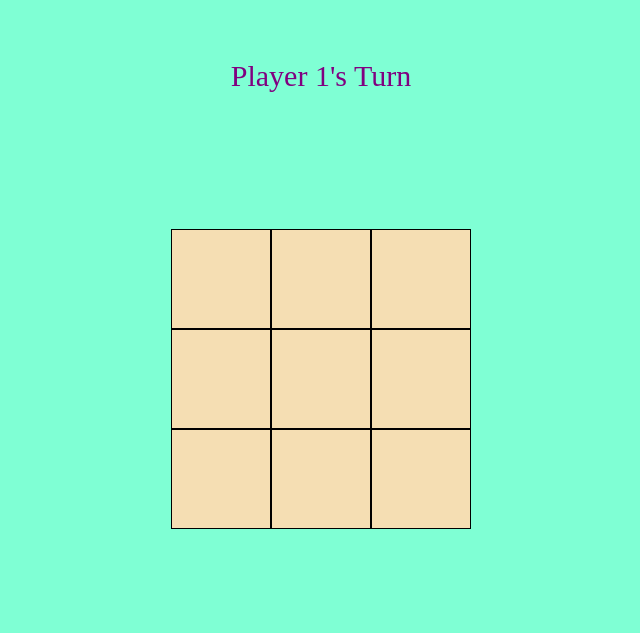
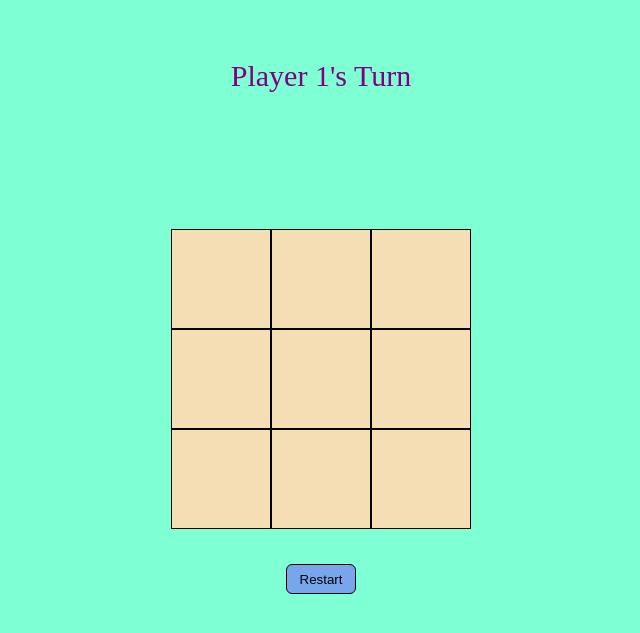
Before and after one commit to endertrailer/Tic-Tac-toe, a plain HTML site: page index.html in a window 1280 px wide. Shown: the part 79-712 px from the top of the page, without its empty margins (319-959 px from the left). Drawn offline with Linux system fonts and the light colour scheme.

Commit message:
add reset button.

```diff
--- a/index.html
+++ b/index.html
@@ -9,12 +9,9 @@
 <body>
     <div class="header"><div>Tic-Tac-Toe</div> </div>
     <div class="player">Player 1's Turn</div>
-    <div class="container"> <div class="board">
+    <div class="container"> <div class="board"></div></div>
+    <button class="play-again-button" onclick="window.location.reload()">Restart</button>
 
-    </div></div>
-
-    <script src="script.js">
-
-    </script>
+    <script src="script.js"></script>
 </body>
 </html>
--- a/style.css
+++ b/style.css
@@ -54,3 +54,19 @@ body{
     cursor: pointer;
     background-color: rgba(143, 160, 153, 0.534);
 }
+.play-again-button {
+    height: 30px;
+    width: 70px;
+    background-color: rgb(119, 166, 236);
+    color: black;
+    border-radius: 6px;
+    border: black 1px solid;
+    justify-self: center;
+    align-self: center;
+    position: absolute;
+    margin-top: 500px;
+  }
+  .play-again-button:hover{
+    background-color: rgb(168, 101, 223);
+    cursor: pointer;
+  }
```
